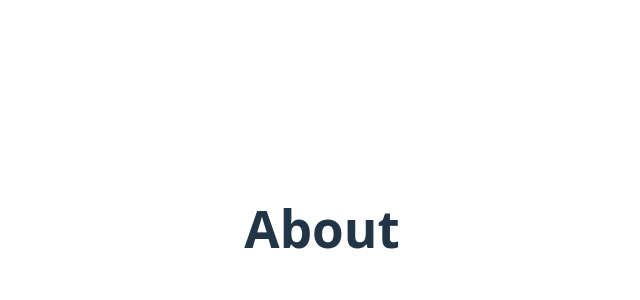
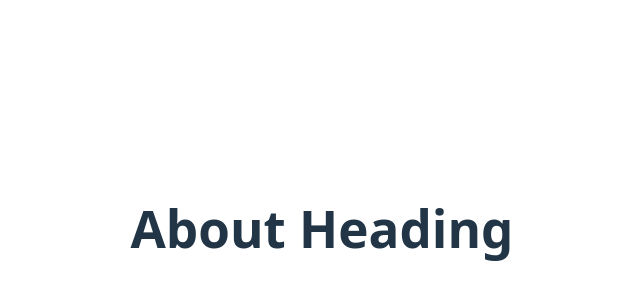
Before and after one commit to nic-cab-sor/nic-cab-sor.github.io, a React (Vite) app: page / in a window 1280 px wide. Shown: the part 172-472 px from the top of the page, without its empty margins (318-958 px from the left). Built offline with nearby package versions, Linux system fonts and the light colour scheme.

Commit message:
added basic About section

```diff
--- a/src/App.tsx
+++ b/src/App.tsx
@@ -1,6 +1,6 @@
-import { useState } from 'react'
-import reactLogo from './assets/react.svg'
-import viteLogo from '/vite.svg'
+// import { useState } from 'react'
+// import reactLogo from './assets/react.svg'
+// import viteLogo from '/vite.svg'
 import About from './sections/About'
 import './styles/App.css'
 
--- a/src/sections/About.tsx
+++ b/src/sections/About.tsx
@@ -1,7 +1,7 @@
 function About() {
     return (
         <div>
-            <h1>About</h1>
+            <h1>About Heading</h1>
         </div>
     )
 }
```
